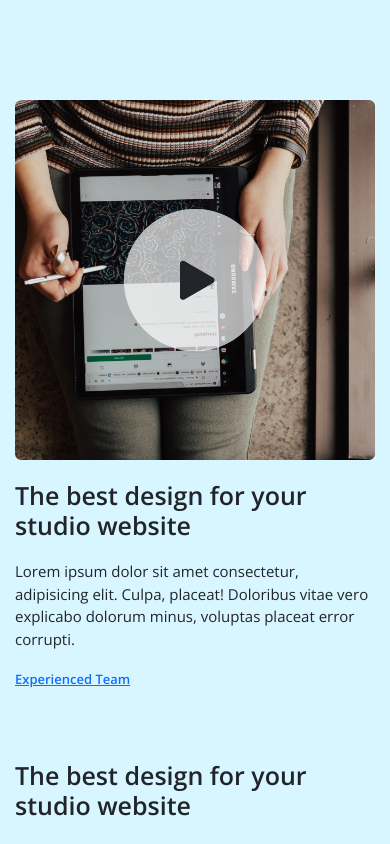
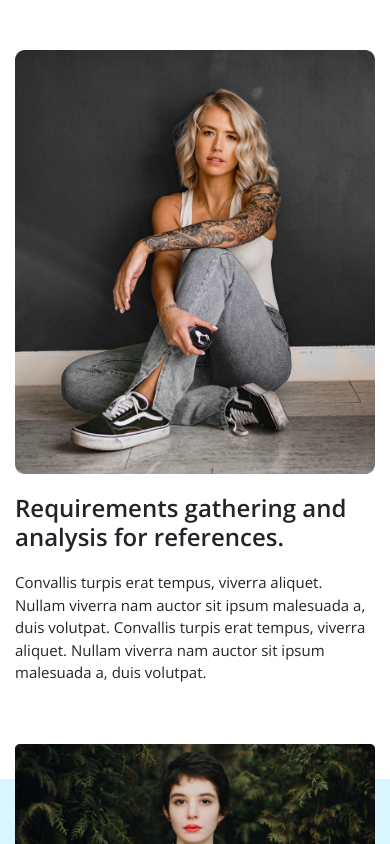
Before and after one commit to Abhishek971999/bridcodes, a React (Create React App) app: page / in a window 390 px wide. Shown: the top 844 px of the page. Built offline with nearby package versions, Linux system fonts and the light colour scheme; the HTML template or start-up script is replaced by a standard one.

Commit message:
about section updated

```diff
--- a/src/App.js
+++ b/src/App.js
@@ -12,7 +12,7 @@ function App() {
   return (
     <div className="App">
       <About />
-      <Carousel />
+      {/* <Carousel /> */}
       {/* <Info /> */}
       {/* <Cards /> */}
       <Team />
--- a/src/components/about/about.css
+++ b/src/components/about/about.css
@@ -1,12 +1,23 @@
+.about-top {
+  padding: 50px 220px 0;
+}
 .about {
   background: #d8f6ff;
+  margin-top: -220px;
 }
 .about-section {
-  padding: 50px 0;
+  padding: 250px 0 50px;
 }
 .about-row {
   padding: 0 100px;
   margin: 30px 0;
+}
+.about-text-box {
+  padding-left: 50px;
+}
+.about-top-left-img {
+  display: flex;
+  align-items: center;
 }
 .about-text-section {
   display: flex;
@@ -15,6 +26,11 @@
 .about-img {
   max-width: 100%;
 }
+.about-text-header-2 {
+  font-weight: 600;
+  font-size: 34px;
+  margin-bottom: 20px;
+}
 .about-text-header {
   font-weight: 600;
   font-size: 30px;
@@ -22,16 +38,35 @@
 .about-text-para {
   font-size: 15px;
 }
+.about-text-para2 {
+  margin-bottom: 60px;
+}
 .about-text-link {
   color: #0e6fff;
   text-decoration: underline;
   font-size: 13px;
   font-weight: 600;
 }
+
 @media only screen and (max-width: 600px) {
   .about-row {
     padding: 0;
     margin: 50px 0;
+  }
+  .about-top {
+    padding: 50px 0;
+  }
+  .about-text-box {
+    padding-left: 0px;
+  }
+  .about-text-header-2 {
+    font-weight: 600;
+    font-size: 24px;
+    margin: 20px 0;
+  }
+
+  .about-section {
+    padding: 150px 0 50px;
   }
   .about-text-header {
     font-size: 25px;
--- a/src/components/about/about.jsx
+++ b/src/components/about/about.jsx
@@ -1,9 +1,36 @@
 import React from "react";
 import about1 from "../../images/about1.png";
 import about2 from "../../images/about2.png";
+import about3 from "../../images/about3.png";
+import about4 from "../../images/about4.png";
 import "./about.css";
 function About() {
   return (
+    <>
+      <div className="about-top">
+        <div className="container">
+          <div className="row ">
+            <div className="col-sm-12 col-md-6 col-lg-4 about-top-left-img">
+              <img src={about3} alt="" className="about-img" />
+            </div>
+            <div className="col-sm-12 col-md-6 col-lg-8">
+              <div className="about-text-box">
+                <h4 className="about-text-header-2">
+                  Requirements gathering and analysis for references.
+                </h4>
+                <p className="about-text-para about-text-para2">
+                  Convallis turpis erat tempus, viverra aliquet. Nullam viverra
+                  nam auctor sit ipsum malesuada a, duis volutpat. Convallis
+                  turpis erat tempus, viverra aliquet. Nullam viverra nam auctor
+                  sit ipsum malesuada a, duis volutpat.
+                </p>
+              </div>
+              <img src={about4} alt="" className="about-img" />
+            </div>
+          </div>
+        </div>
+      </div>
+
       <div className="about">
         <div className="about-section container">
           <div className="row justify-content-center about-row">
@@ -16,9 +43,9 @@ function About() {
                   The best design for your studio website
                 </h4>
                 <p className="about-text-para">
-                Lorem ipsum dolor sit amet consectetur, adipisicing elit. Culpa,
-                placeat! Doloribus vitae vero explicabo dolorum minus, voluptas
-                placeat error corrupti.
+                  Lorem ipsum dolor sit amet consectetur, adipisicing elit.
+                  Culpa, placeat! Doloribus vitae vero explicabo dolorum minus,
+                  voluptas placeat error corrupti.
                 </p>
                 <a href="#" className="about-text-link">
                   Experienced Team
@@ -33,9 +60,9 @@ function About() {
                   The best design for your studio website
                 </h4>
                 <p className="about-text-para">
-                Lorem ipsum dolor sit amet consectetur, adipisicing elit. Culpa,
-                placeat! Doloribus vitae vero explicabo dolorum minus, voluptas
-                placeat error corrupti.
+                  Lorem ipsum dolor sit amet consectetur, adipisicing elit.
+                  Culpa, placeat! Doloribus vitae vero explicabo dolorum minus,
+                  voluptas placeat error corrupti.
                 </p>
                 <a href="#" className="about-text-link">
                   Experienced Team
@@ -48,6 +75,7 @@ function About() {
           </div>
         </div>
       </div>
+    </>
   );
 }
 
--- a/src/components/team/team.css
+++ b/src/components/team/team.css
@@ -32,6 +32,9 @@
   .team-section {
     padding: 0;
   }
+  .team-row {
+    margin: 0 !important;
+  }
   .team-subheading-text {
     padding: 0 10px;
   }
```
Also changed, not shown: src/images/about3.png (added), src/images/about4.png (added). Lines whose indentation alone changed are shown as unchanged.
